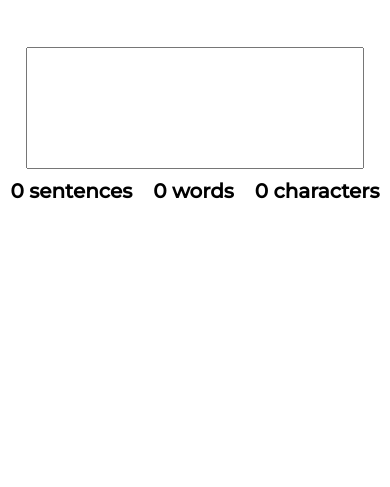
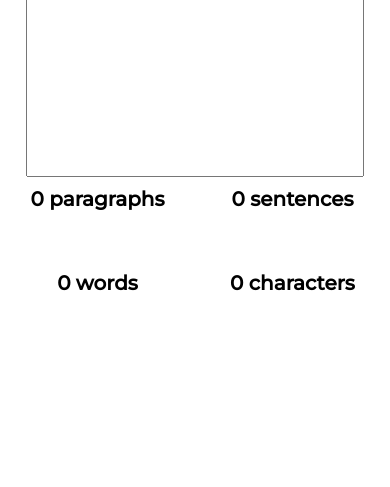
Before and after one commit to Itz-Sinon/EX4, a plain HTML site: page index.html in a window 390 px wide. Shown: the part 357-844 px from the top of the page. Drawn offline with Linux system fonts and the light colour scheme.

Commit message:
Add paragraph counter + responsive

```diff
--- a/index.html
+++ b/index.html
@@ -17,6 +17,7 @@
     <p>Enter you text below and see your current word count!</p>
     <textarea name="input" id="Text-input" oninput="splitInput()" class="montserrat"></textarea>
     <div id="result">
+      <p id="para"></p>
       <p id="sen"></p>
       <p id="word"></p>
       <p id="letter"></p>
--- a/script.js
+++ b/script.js
@@ -16,12 +16,19 @@ function getInput() {
 
 function checkInput(text) {
   inputContent.innerHTML = text;
+  const paras = text.split("\n");
+  paras.forEach((para) => {
+    if (para == "") {
+      paras.length -= 1;
+    }
+  });
+  document.getElementById("para").innerHTML = paras.length + " paragraphs";
   const sens = text.split(". ");
   sens.forEach((sen) => {
     if (sen == "") {
       sens.length -= 1;
     }
-  })
+  });
   document.getElementById("sen").innerHTML = sens.length + " sentences";
   const words = text.split(" ");
   words.forEach((word) => {
--- a/style.css
+++ b/style.css
@@ -33,7 +33,7 @@ p {
 }
 #Text-input {
     width: 80%;
-    height: 100px;
+    min-height: 200px;
     padding: 10px 12px;
     font-size: 20px;
     resize: none;
@@ -45,3 +45,10 @@ p {
     align-items: center;
     width: 100%;
 }
+
+@media screen and (max-width: 600px) {
+    #result {
+        display: grid;
+        grid-template: repeat(2, 50%) / repeat(2, 50%);
+    }
+}
```
